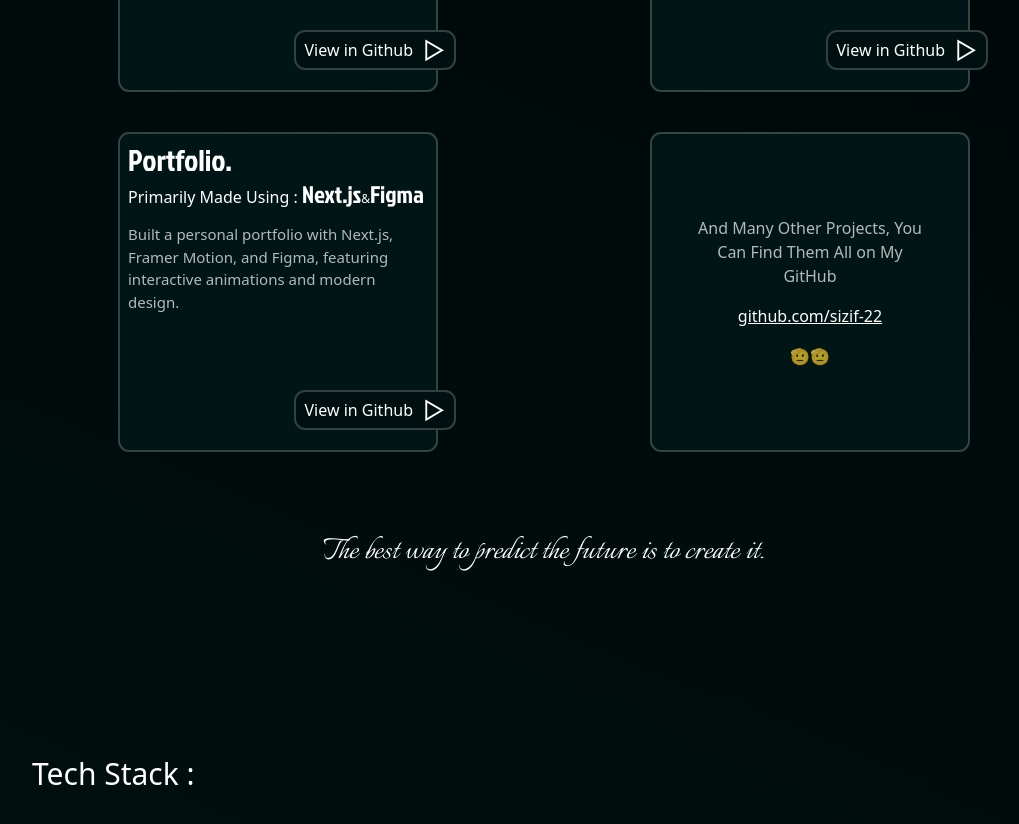
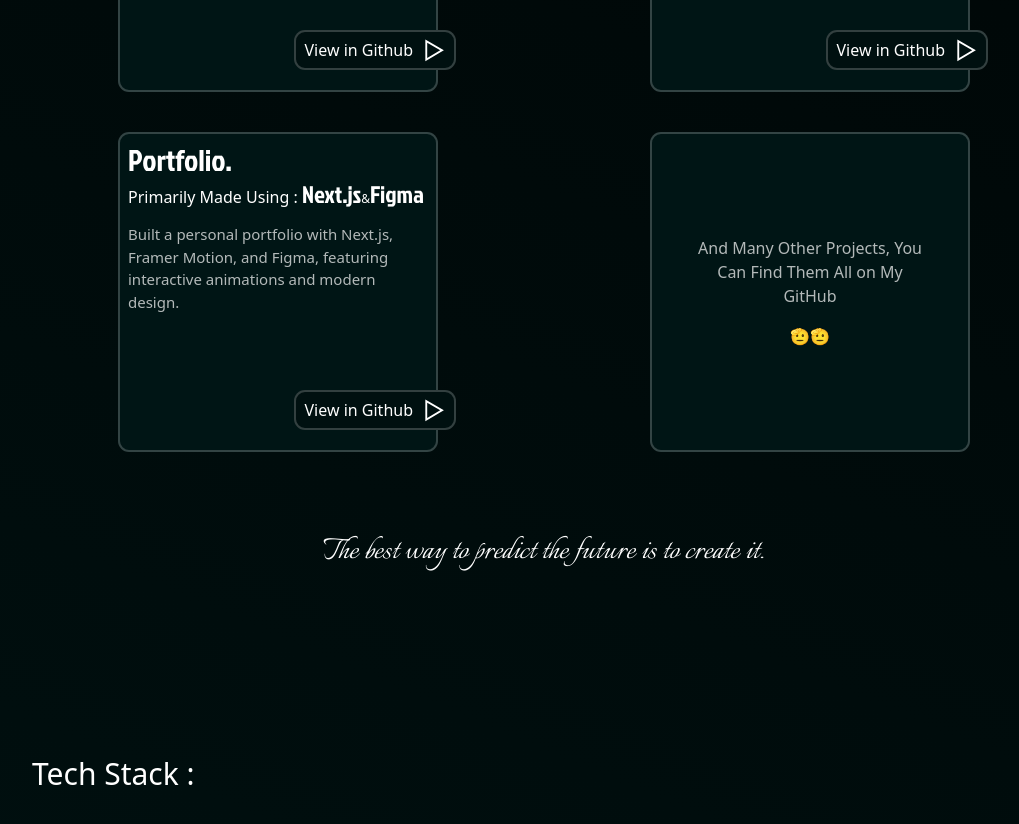
Before and after one commit to sizif-22/Portfolio, a Next.js app: page / in a window 1280 px wide. Shown: the part 1584-2408 px from the top of the page, without its empty margins (96-1115 px from the left). Built offline with nearby package versions, Linux system fonts and the light colour scheme.

Commit message:
fixing some bugs

```diff
--- a/src/app/data.json
+++ b/src/app/data.json
@@ -21,7 +21,7 @@
     "Major":"Software Engineer | Web Developer",
     "MyPhoto":"https://firebasestorage.googleapis.com/v0/b/m4-tazkarti.appspot.com/o/my%20images%2Fme.webp?alt=media&token=4190b2f9-0fcb-4269-bdb4-c6eff58c3392",
     "Resume":"https://raw.githubusercontent.com/sizif-22/sizif-22/c974a825defcc7f46866af580578b5ed6f463d32/Sherif%20Lotfy.pdf",
-    "TeckStack":[
+    "TechStack":[
         ["JavaScript","https://img.shields.io/badge/-JavaScript-black?style=for-the-badge&logo=javascript"],
         ["Java","https://img.shields.io/badge/-Java-007396?style=for-the-badge"],
         ["C++","https://img.shields.io/badge/-C++-0458a0?style=for-the-badge&logo=cplusplus"],
@@ -82,9 +82,5 @@
             "pmb":["Next.js","Figma"],
             "GitHubRepo":"https://github.com/sizif-22/Portfolio"
         }
-    ],
-    "GH":{
-        "GHUserName":"github.com/sizif-22",
-        "GHLink":"https://github.com/sizif-22"
-    }
+    ]
 }
--- a/src/app/globals.css
+++ b/src/app/globals.css
@@ -7,29 +7,6 @@
   --secondaryColor:#001515;
   --thirdColor:#80C080;
 }
-*{
-  color: white;
-  scroll-behavior: smooth;
-}
-/* ::selection {
-  color: var(--primaryColor);
-  background-color: var(--thirdColor);
-} */
-::selection {
-  color: var(--primaryColor);
-  background-color: white;
-}
-.links {
-  font-weight:500;
-}
-body {
-  background: linear-gradient(203deg, #000000 5%, #001010 90%);
-}
-/* .section1 {
-}
-.section2 {
-  background: linear-gradient(222deg, #000404 0.5%, #001010 200%)
-} */
 
 /* quote-2 */
 @font-face {
@@ -56,6 +33,14 @@ body {
   font-family: "Judson";
   src: url('./fonts/Judson-Regular.ttf');
 }
+*{
+  color: white;
+  scroll-behavior: smooth;
+}
+::selection {
+  color: var(--primaryColor);
+  background-color: white;
+}
 
 @keyframes drawLine {
   from {
@@ -71,6 +56,12 @@ body {
   }
 }
 
+.links {
+  font-weight:500;
+}
+body {
+  background: linear-gradient(203deg, #000000 5%, #001010 90%);
+}
 .group:hover .underline-svg line {
   stroke-dashoffset: 0;
   animation: drawLine 1.5s ease-in-out forwards;
--- a/src/app/page.js
+++ b/src/app/page.js
@@ -1,11 +1,14 @@
 import Section1 from "./section1/section1";
-import Section2 from "./section2/section2";
+import ProjectsComponent from "./section2/projects";
+import TeckStackComponent from "./section2/techStack";
 
 const Home = () => {
   return (
     <div>
       <Section1 />
-      <Section2 />
+
+      <ProjectsComponent />
+      <TeckStackComponent />
     </div>
   );
 };
--- a/src/app/section2/projects.js
+++ b/src/app/section2/projects.js
@@ -1,5 +1,5 @@
 "use client";
-import { Projects, Quotes, GH } from "../data.json";
+import { Projects, Quotes } from "../data.json";
 const ProjectsComponent = () => {
   return (
     <div className="px-[10%] md:px-[5%] lg:px-[10%] min-h-screen mt-10 py-10  select-none">
@@ -60,11 +60,8 @@ const ProjectsComponent = () => {
           </div>
         ))}
         <div className="p-2 bg-secondaryColor rounded-[11px] lg:h-[320px] lg:w-[320px] h-[360px] w-[280px] border-2 border-[rgba(255,255,255,0.2)] hover:border-white transition-all flex flex-col justify-center items-center text-center gap-4 px-10 text-[rgba(255,255,255,0.7)]">
-          And Many Other Projects, You Can Find Them All on My GitHub{" "}
-          <a target="_blank" href={GH.GHLink} className="text-white underline">
-            {GH.GHUserName}
-          </a>{" "}
-          🫡🫡
+          And Many Other Projects, You Can Find Them All on My GitHub
+          <span>🫡🫡</span>
         </div>
       </div>
 
--- a/src/app/section2/section2.js
+++ /dev/null
@@ -1,11 +0,0 @@
-import ProjectsComponent from "./projects";
-import TeckStackComponent from "./teckStack";
-const Section2 = () => {
-  return (
-    <div className=" section2 ">
-      <ProjectsComponent />
-      <TeckStackComponent />
-    </div>
-  );
-};
-export default Section2;
--- a/src/app/section2/teckStack.js
+++ b/src/app/section2/techStack.js
@@ -1,6 +1,6 @@
 "use client";
 import { motion } from "framer-motion";
-import { TeckStack, Quotes } from "../data.json";
+import { TechStack, Quotes } from "../data.json";
 const TeckStackComponent = () => {
   return (
     <div className="md:h-[80vh] mt-20 px-[10%] flex flex-col justify-between select-none">
@@ -14,7 +14,7 @@ const TeckStackComponent = () => {
         animate={{ paddingLeft: 0, paddingRight: 0 }}
         transition={{ delay:0.2 ,duration: 0.3 }}
       >
-        {TeckStack.map((teck, index) => (
+        {TechStack.map((teck, index) => (
           <img
             className="inline-block mx-3 my-2 h-8"
             key={index}
```
Lines whose indentation alone changed are shown as unchanged.
